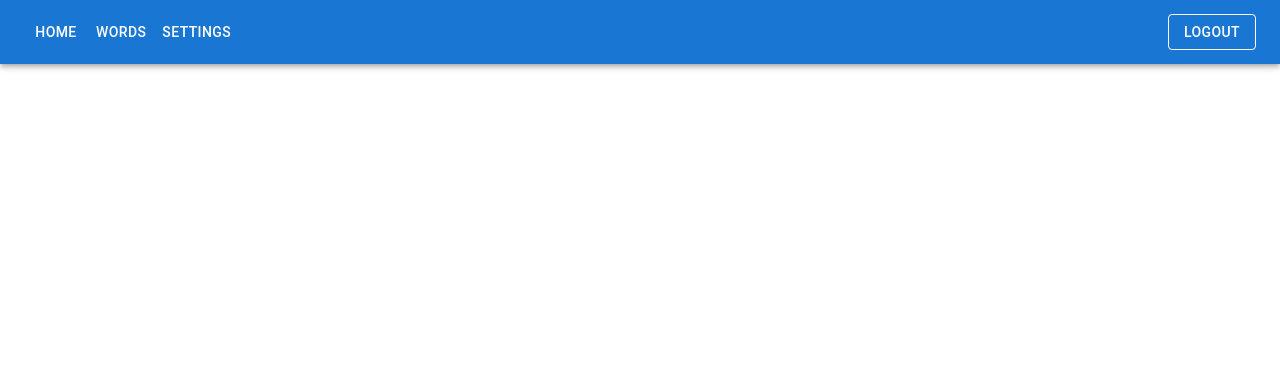
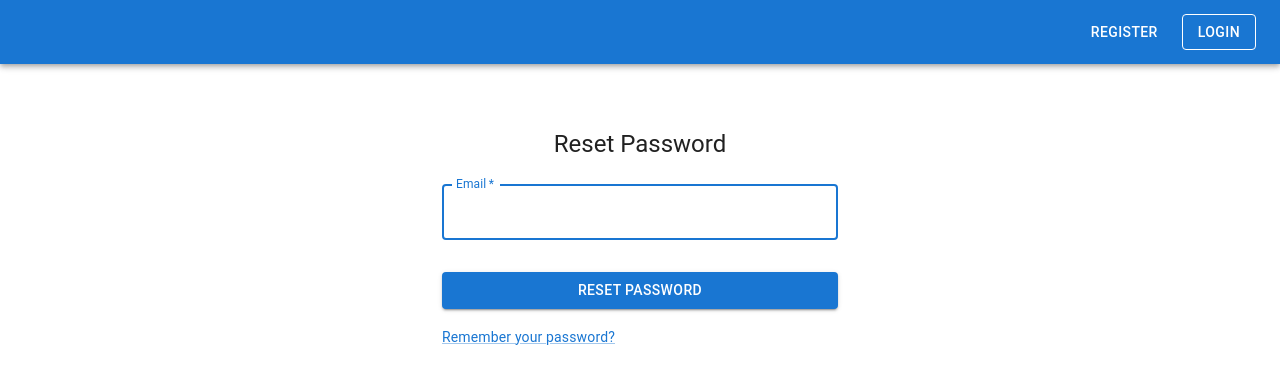
Before and after one commit to zedosoad1995/language_learning_app, a React (Create React App) app in the folder frontend/: page /reset-password in a window 1280 px wide. Shown: the top 384 px of the page. Built offline with nearby package versions, Linux system fonts and the light colour scheme; no server answers; sample sign-in values are in the browser's storage.

Commit message:
Reset Password Frontend Page

```diff
--- a/frontend/src/App.tsx
+++ b/frontend/src/App.tsx
@@ -7,6 +7,7 @@
 import Container from '@mui/material/Container';
 import Box from '@mui/material/Box'
 import LoggedContent from "./components/loggedContent";
+import ResetPassword from "./components/resetPassword";
 
 
 function App() {
@@ -14,12 +15,13 @@
     <Router>
       <Header />
       <Container maxWidth="sm">
-        <Box sx={{m: 2}}>
+        <Box sx={{ m: 2 }}>
           <Routes>
             <Route path="*" element={<LoggedContent />} />
             <Route path="/login" element={<SignIn />} />
             <Route path="/register" element={<SignUp />} />
             <Route path="/logout" element={<Logout />} />
+            <Route path="/reset-password" element={<ResetPassword />} />
           </Routes>
         </Box>
       </Container>
--- a/frontend/src/components/addWord.tsx
+++ b/frontend/src/components/addWord.tsx
@@ -12,13 +12,7 @@
 import Rating from '@mui/material/Rating'
 import Box from '@mui/material/Box'
 import FormControl from '@mui/material/FormControl'
-import FormHelperText from '@mui/material/FormHelperText'
-import Input from '@mui/material/Input'
-import InputLabel from '@mui/material/InputLabel'
 import Button from '@mui/material/Button'
-import Snackbar from '@mui/material/Snackbar';
-import Alert from '@mui/material/Alert';
-
 
 function AddWord({ callSnackbar }: any) {
   const navigate = useNavigate()
--- /dev/null
+++ b/frontend/src/components/resetPassword.tsx
@@ -0,0 +1,72 @@
+import CssBaseline from '@mui/material/CssBaseline';
+import TextField from '@mui/material/TextField';
+import Link from '@mui/material/Link';
+import Grid from '@mui/material/Grid';
+import Box from '@mui/material/Box';
+//import LockOutlinedIcon from '@mui/icons-material/LockOutlined';
+import Typography from '@mui/material/Typography';
+import Container from '@mui/material/Container';
+import { createTheme, ThemeProvider } from '@mui/material/styles';
+import httpRequest from '../services/httpRequest';
+import Button from '@mui/material/Button';
+
+
+const theme = createTheme();
+
+export default function ResetPassword() {
+
+    const handleSubmit = (e: React.FormEvent<HTMLFormElement>) => {
+        e.preventDefault()
+
+        const data = new FormData(e.currentTarget)
+
+        httpRequest('PUT', '/reset-password', { email: data.get('email') })
+    }
+
+    return (
+        <ThemeProvider theme={theme}>
+            <Container component="main" maxWidth="xs">
+                <CssBaseline />
+                <Box
+                    sx={{
+                        marginTop: 8,
+                        display: 'flex',
+                        flexDirection: 'column',
+                        alignItems: 'center',
+                    }}
+                >
+                    <Typography component="h1" variant="h5">
+                        Reset Password
+                    </Typography>
+                    <Box component="form" onSubmit={handleSubmit} noValidate sx={{ mt: 1 }}>
+                        <TextField
+                            margin="normal"
+                            required
+                            fullWidth
+                            id="email"
+                            label="Email"
+                            name="email"
+                            autoComplete="email"
+                            autoFocus
+                        />
+                        <Button
+                            type="submit"
+                            fullWidth
+                            variant="contained"
+                            sx={{ mt: 3, mb: 2 }}
+                        >
+                            Reset Password
+                        </Button>
+                        <Grid container>
+                            <Grid item>
+                                <Link href='/login' variant="body2">
+                                    {"Remember your password?"}
+                                </Link>
+                            </Grid>
+                        </Grid>
+                    </Box>
+                </Box>
+            </Container>
+        </ThemeProvider>
+    );
+}
--- a/frontend/src/components/signIn.tsx
+++ b/frontend/src/components/signIn.tsx
@@ -97,6 +97,11 @@
               Sign In
             </Button>
             <Grid container>
+              <Grid item xs>
+                <Link href="/reset-password" variant="body2">
+                  Forgot password?
+                </Link>
+              </Grid>
               <Grid item>
                 <Link href='/register' variant="body2">
                   {"Don't have an account? Sign Up"}
--- a/frontend/src/services/httpRequest.tsx
+++ b/frontend/src/services/httpRequest.tsx
@@ -1,9 +1,9 @@
 import axiosInstance from "../axios";
 
-export default async function httpRequest(type: string, url: string, data: any =null){
+export default async function httpRequest(type: string, url: string, data: any = null) {
     let config = {}
 
-    if(localStorage.getItem('access_token')){
+    if (localStorage.getItem('access_token')) {
         config = {
             'headers': {
                 'Authorization': 'JWT ' + localStorage.getItem('access_token')
@@ -11,13 +11,15 @@
         }
     }
 
-    if(type === 'GET'){
+    if (type === 'GET') {
         return axiosInstance.get(url, config)
-    }else if(type === 'POST'){
+    } else if (type === 'POST') {
         return axiosInstance.post(url, data, config)
-    }else if(type === 'PATCH'){
+    } else if (type === 'PATCH') {
         return axiosInstance.patch(url, data, config)
-    }else if(type === 'DEL'){
+    } else if (type === 'PUT') {
+        return axiosInstance.put(url, data, config)
+    } else if (type === 'DEL') {
         return axiosInstance.delete(url, config)
     }
 
```
